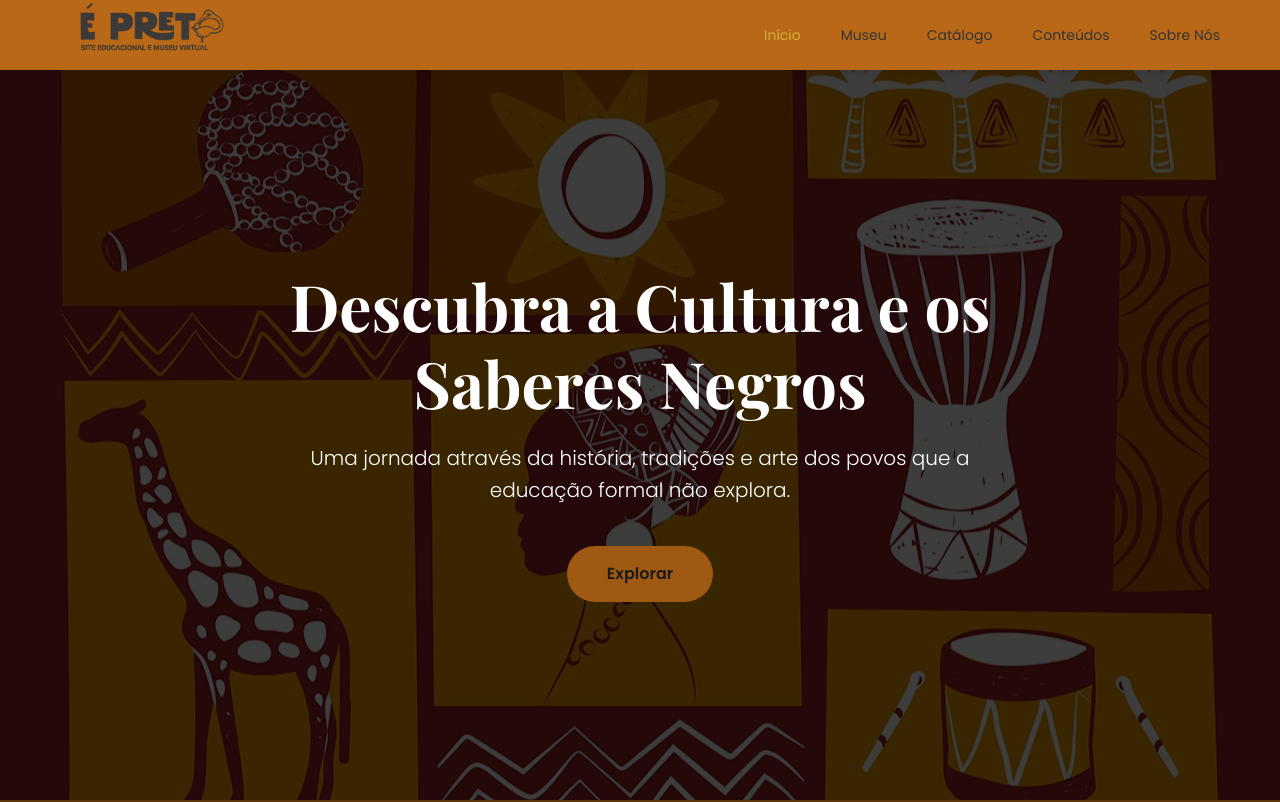
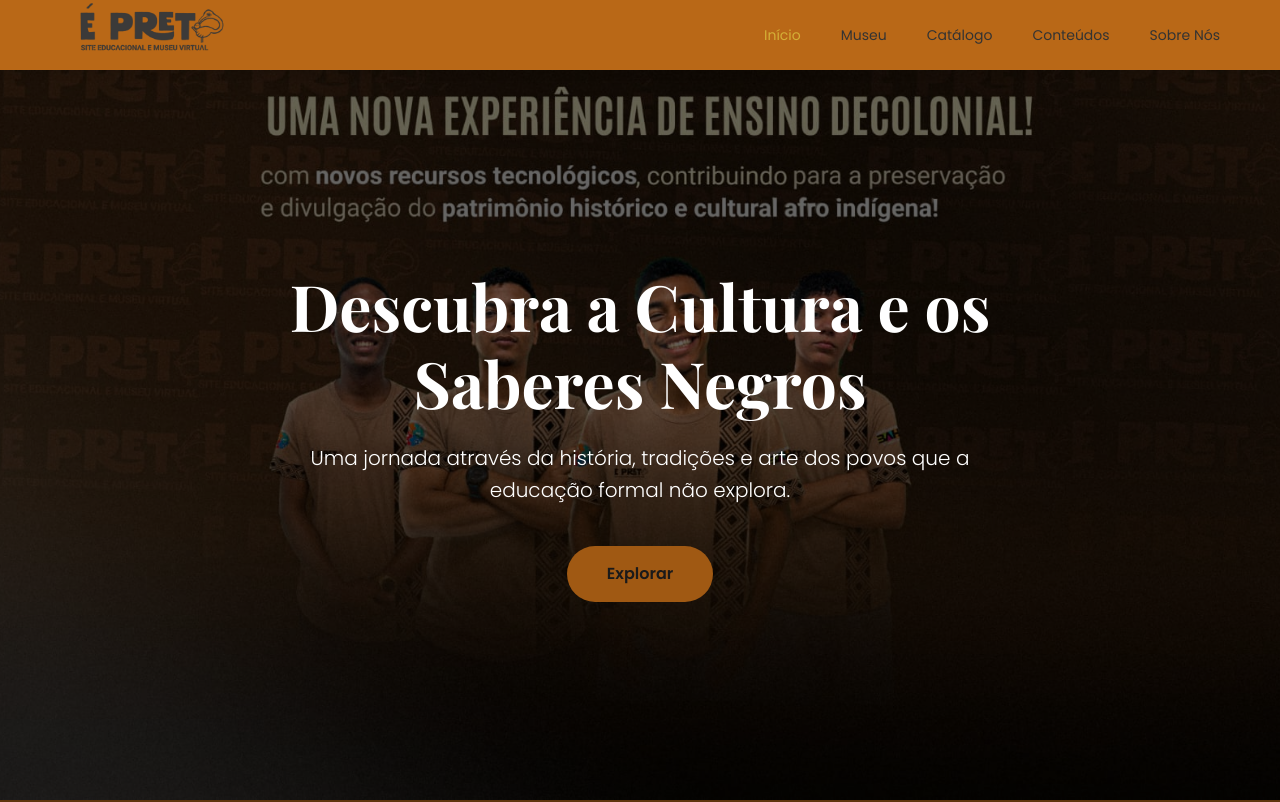
Before and after one commit to Alexandress01/e-preto, a plain HTML site: page e-preto-tcc/index.html in a window 1280 px wide. Shown: the top 802 px of the page. Drawn offline with nearby package versions, Linux system fonts and the light colour scheme.

Commit message:
Update style.css

```diff
--- a/e-preto-tcc/style.css
+++ b/e-preto-tcc/style.css
@@ -124,8 +124,7 @@ body {
 .hero {
     margin-top: 70px;
     height: calc(100vh - 70px);
-    background: linear-gradient(rgba(0, 0, 0, 0.4), rgba(0, 0, 0, 0.4)),
-                url('images/banner-padrao.jpeg') center/cover no-repeat;
+    background: url('images/banner-home-page.jpeg') center/cover no-repeat;
     /* MODIFICAR: Trocar imagem de fundo acima (URL) */
     display: flex;
     align-items: center;
```
